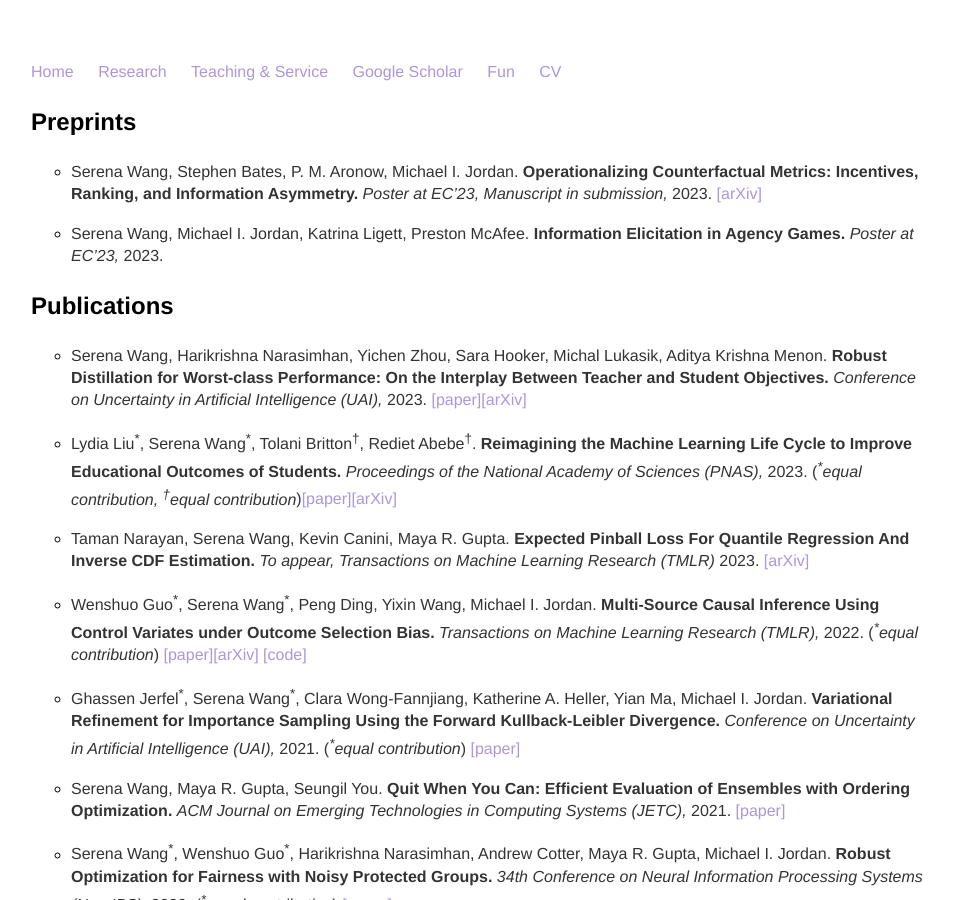
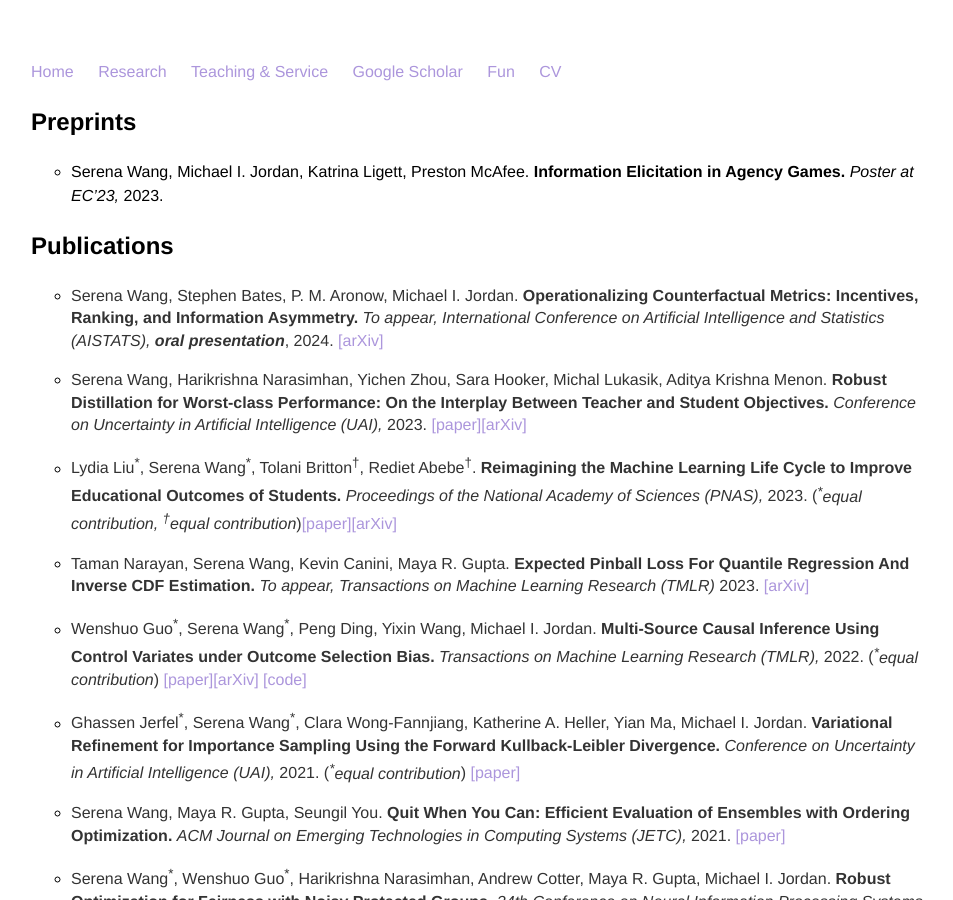
Before and after one commit to serenalwang/serenalwang.github.io, a Jekyll site: the page built from research.md, in a window 1280 px wide and 900 px high. Shown: the whole window, without its empty margins (161-1114 px from the left). Built offline with Jekyll 4.4.1, drawn with Linux system fonts in a browser that asks for light colours.

Commit message:
updated aistats acceptance

```diff
--- a/research.md
+++ b/research.md
@@ -3,13 +3,13 @@ layout: default
 title: Research
 ---
 ### Preprints
-* Serena Wang, Stephen Bates, P. M. Aronow, Michael I. Jordan.
-**Operationalizing Counterfactual Metrics: Incentives, Ranking, and Information Asymmetry.** *Poster at EC'23, Manuscript in submission,* 2023. [[arXiv]](https://arxiv.org/abs/2305.14595)
-
 * Serena Wang, Michael I. Jordan, Katrina Ligett, Preston McAfee.
 **Information Elicitation in Agency Games.** *Poster at EC'23,* 2023.
 
 ### Publications
+* Serena Wang, Stephen Bates, P. M. Aronow, Michael I. Jordan.
+**Operationalizing Counterfactual Metrics: Incentives, Ranking, and Information Asymmetry.** *To appear, International Conference on Artificial Intelligence and Statistics (AISTATS), **oral presentation***, 2024. [[arXiv]](https://arxiv.org/abs/2305.14595)
+
 * Serena Wang, Harikrishna Narasimhan, Yichen Zhou, Sara Hooker, Michal Lukasik, Aditya Krishna Menon.
 **Robust Distillation for Worst-class Performance: On the Interplay Between Teacher and Student Objectives.** *Conference on Uncertainty in Artificial Intelligence (UAI),* 2023. [[paper]](https://proceedings.mlr.press/v216/wang23e.html)[[arXiv]](https://arxiv.org/abs/2206.06479)
 
```
